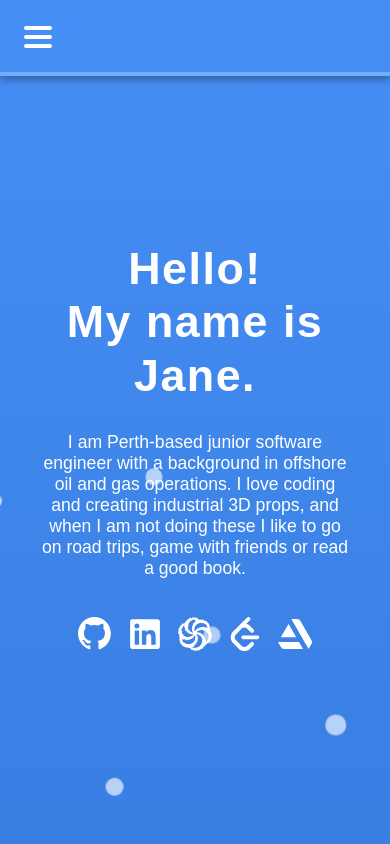
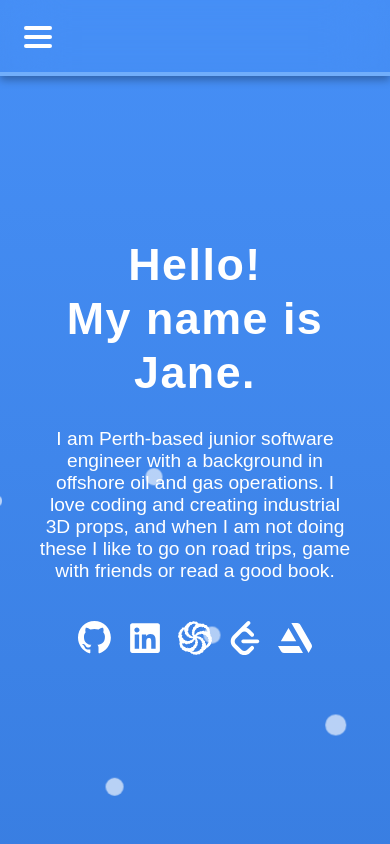
Before and after one commit to jane-holborn/portfoliowebsite-react, a React (Vite) app: page / in a window 390 px wide. Shown: the top 844 px of the page. Built offline with nearby package versions, Linux system fonts and the light colour scheme; a web font is replaced by a local one.

Commit message:
Increased font-size for mobile

```diff
--- a/src/styles/App.css
+++ b/src/styles/App.css
@@ -468,7 +468,7 @@ ul.smallCardContainer {
   }
 
   section p.homePageIntroduction {
-    font-size: 1.1rem;
+    font-size: 1.2rem;
   }
 
   /* Social media icons */
```
